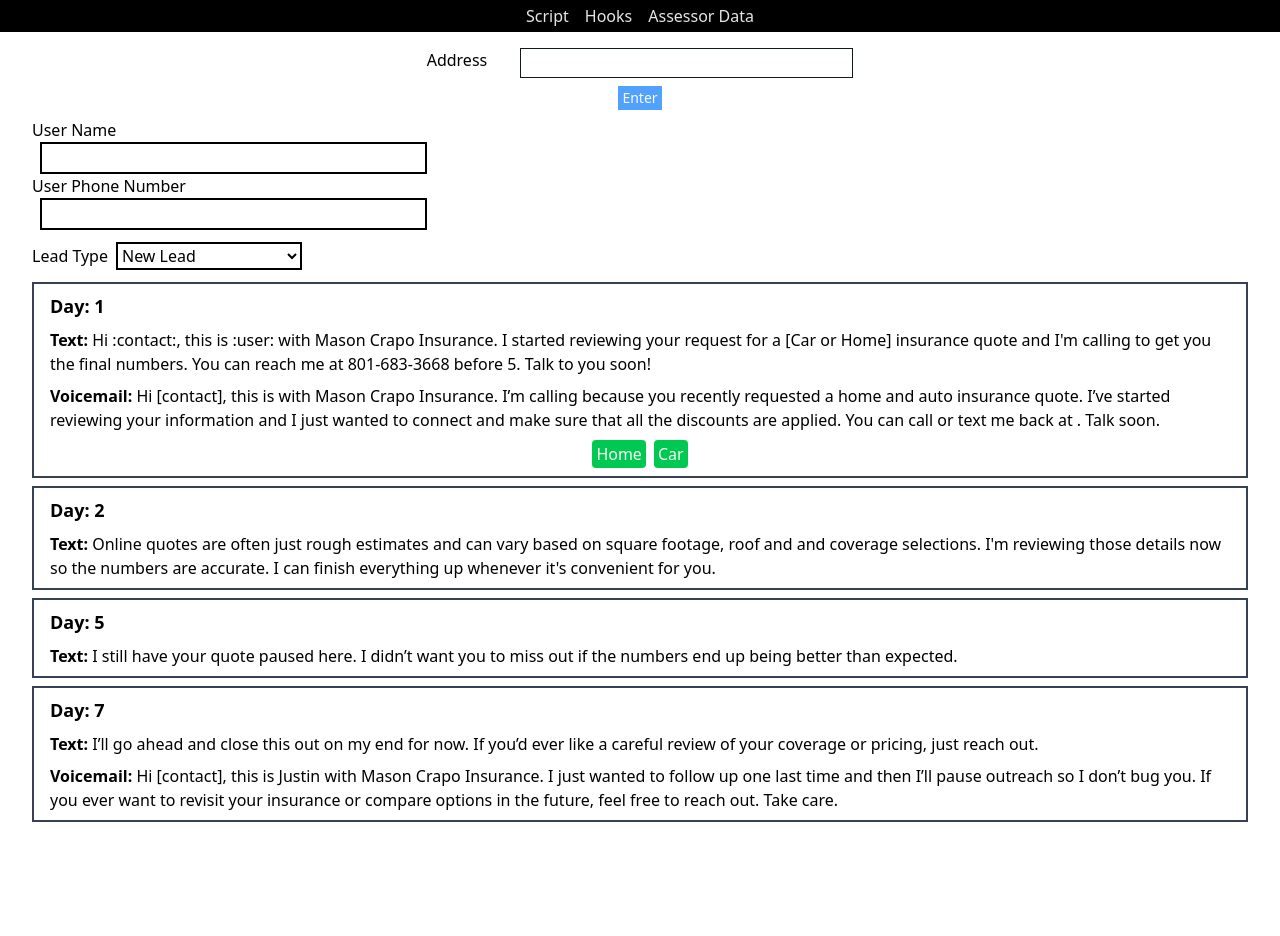
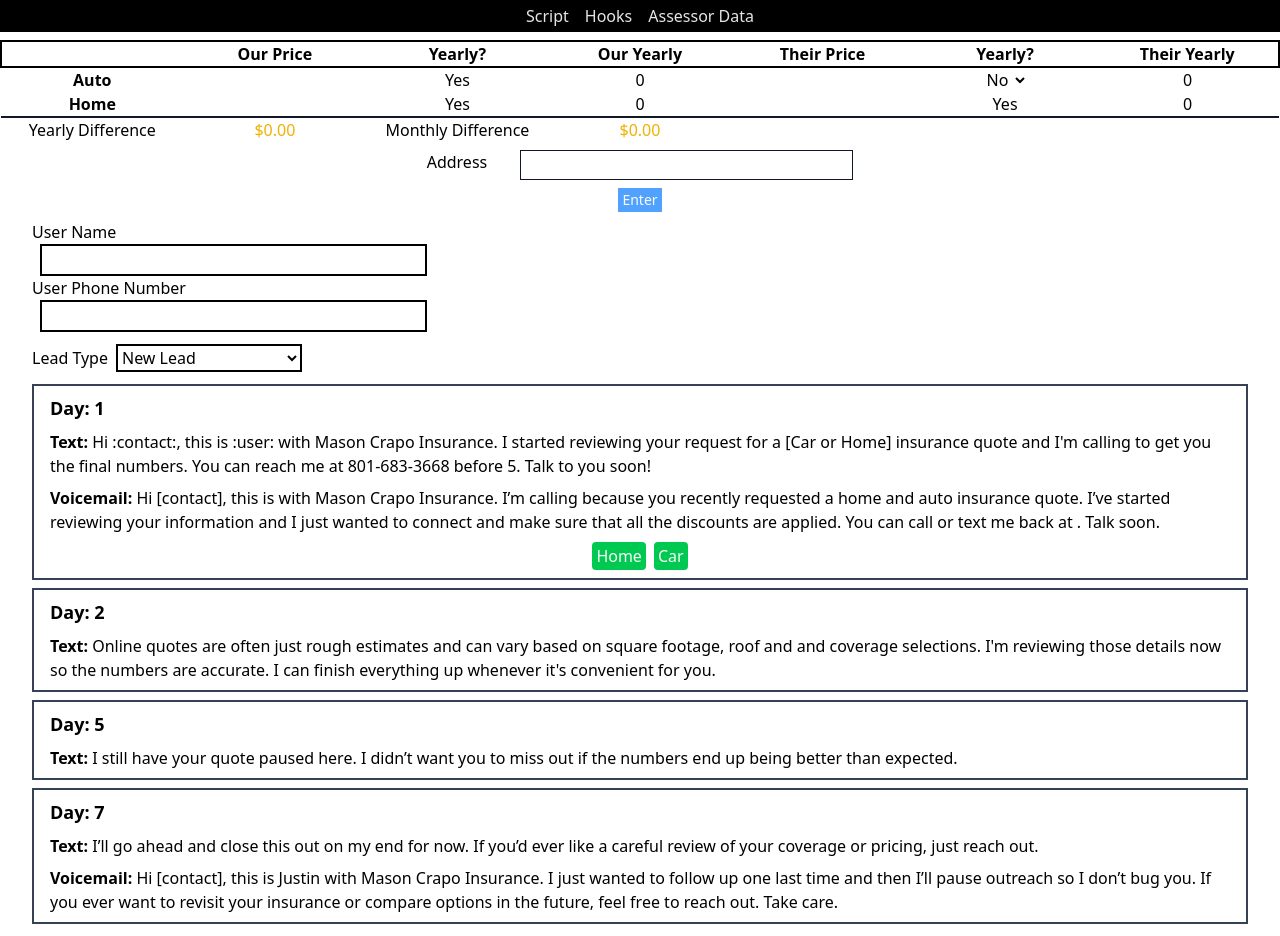
Before and after one commit to Jpatrick6420/propertyandcasualtywebsite, a React (Vite) app: page / in a window 1280 px wide. Before the commit the page ends 834 px from the top, so only its background shows below. Built offline with nearby package versions, Linux system fonts and the light colour scheme.

Commit message:
added table

```diff
--- /dev/null
+++ b/src/components/table.jsx
@@ -0,0 +1,272 @@
+// import { useState } from "react";
+// function Table() {
+//   const [tableData, setTableData] = useState({
+//     ourPriceAuto: 0,
+//     theirPriceAuto: 0,
+//     theirPriceAutoYearly: "false",
+//     ourPriceHome: 0,
+//     theirPriceHome: 0,
+//     ourPriceYearly: 0,
+//     theirPriceYearly: 0,
+//     basePrice: 0,
+//   });
+
+//   const handleStatsChange = (e, field) => {
+//     setTableData((prev) => {
+//       return { ...prev, [field]: e.target.value };
+//     });
+//   };
+//   const handleOurAutoPriceChange = (e) => {
+//     const price = e.target.value;
+//     setTableData((prev) => ({
+//       ...prev,
+//       ourPriceAuto: price,
+//       ourPriceYearly:
+//         Number(tableData.ourPriceAuto) + Number(tableData.ourPriceHome),
+//     }));
+//   };
+//   const handleTheirAutoPriceChange = (e) => {
+//     const price = e.target.value;
+//     setTableData((prev) => ({
+//       ...prev,
+//       theirPriceAuto: price,
+//       theirPriceYearly:
+//         Number(tableData.theirPriceAuto) + Number(tableData.theirPriceHome),
+//     }));
+//   };
+//   const handleTheirPriceYearlyChange = (e) => {
+//     const yearly = e.target.value === "true";
+//     const yearlyValue = yearly == "true" ? true : false;
+
+//     setTableData((prev) => ({
+//       ...prev,
+//       theirPriceAutoYearly: e.target.value,
+//       ...(yearlyValue
+//         ? {
+//             ourPriceAuto: Number(prev.ourPriceAuto) * 2,
+//           }
+//         : {
+//             ourPriceYearly: Number(prev.ourPriceAuto) / 2,
+//           }),
+//     }));
+//   };
+
+//   return (
+//     <table>
+//       <thead>
+//         <tr>
+//           <th></th>
+//           <th>Our Price</th>
+//           <th>Yearly</th>
+//           <th>Our Total</th>
+//           <th>Their Price</th>
+//           <th>Yearly</th>
+//           <th>Their Total</th>
+//         </tr>
+//       </thead>
+//       <tbody>
+//         <tr>
+//           <th>Auto</th>
+//           <td>
+//             <input
+//               type="number"
+//               id="our_price_auto"
+//               value={tableData.ourPriceAuto}
+//               onChange={(e) => handleOurAutoPriceChange(e)}
+//             />
+//           </td>
+//           <td>No</td>
+//           <td>{tableData.ourPriceAuto}</td>
+
+//           <td>
+//             <input
+//               type="number"
+//               id="their_price_auto"
+//               value={tableData.theirPriceAuto}
+//               onChange={(e) => handleTheirAutoPriceChange(e)}
+//             />
+//           </td>
+//           <td>
+//             <select
+//               id="their_price_yearly"
+//               value={tableData.theirPriceAutoYearly}
+//               onChange={(e) => handleTheirPriceYearlyChange(e)}
+//             >
+//               <option value="false">No</option>
+//               <option value="true">Yes</option>
+//             </select>
+//           </td>
+//           <td>{tableData.theirPriceAuto}</td>
+//         </tr>
+//         <tr>
+//           <th>Home</th>
+//           <td>
+//             <input
+//               type="number"
+//               id="our_price_home"
+//               value={tableData.ourPriceHome}
+//               onChange={(e) => handleStatsChange(e, "ourPriceHome")}
+//             />
+//           </td>
+//           <td>No</td>
+//           <td>{tableData.ourPriceHome}</td>
+//           <td>
+//             <input
+//               type="number"
+//               id="their_price_home"
+//               value={tableData.theirPriceHome}
+//               onChange={(e) => handleStatsChange(e, "theirPriceHome")}
+//             />
+//           </td>
+//           <td>Yes</td>
+//           <td>{tableData.theirPriceHome}</td>
+//         </tr>
+//       </tbody>
+//       <tfoot>
+//         <tr>
+//           <td>Difference</td>
+//           <td>
+//             {Number(tableData.ourPriceAuto) +
+//               Number(tableData.ourPriceHome) -
+//               (Number(tableData.theirPriceAuto) +
+//                 Number(tableData.theirPriceHome))}
+//           </td>
+//         </tr>
+//       </tfoot>
+//     </table>
+//   );
+// }
+
+// export default Table;
+
+import { useState } from "react";
+
+function Table() {
+  const [tableData, setTableData] = useState({
+    ourPriceAuto: "",
+    theirPriceAuto: "",
+    theirPriceAutoYearly: "false",
+    ourPriceHome: "",
+    theirPriceHome: "",
+  });
+
+  const handleChange = (e, field) => {
+    setTableData((prev) => ({
+      ...prev,
+      [field]: e.target.value,
+    }));
+  };
+
+  const num = (value) => Number(value || 0);
+
+  const theirAutoYearly =
+    tableData.theirPriceAutoYearly === "true"
+      ? num(tableData.theirPriceAuto)
+      : num(tableData.theirPriceAuto) * 2;
+  const ourAutoYearly = num(tableData.ourPriceAuto) * 2;
+
+  const ourTotal = ourAutoYearly + num(tableData.ourPriceHome);
+  const theirTotal = theirAutoYearly + num(tableData.theirPriceHome);
+
+  const difference = ourTotal - theirTotal;
+
+  return (
+    <table className="w-full  table-fixed ">
+      <thead className="w-full border-2 ">
+        <tr className=" ">
+          <th></th>
+          <th className="text-center ">Our Price</th>
+          <th className="text-center ">Yearly?</th>
+          <th className="text-center ">Our Yearly</th>
+          <th className="text-center ">Their Price</th>
+          <th className="text-center ">Yearly?</th>
+          <th className="text-center ">Their Yearly</th>
+        </tr>
+      </thead>
+
+      <tbody>
+        <tr>
+          <th>Auto</th>
+          <td className="w-full">
+            {tableData.ourPriceAuto != "" ? "$" : ""}
+            <input
+              type="number"
+              value={tableData.ourPriceAuto}
+              onChange={(e) => handleChange(e, "ourPriceAuto")}
+            />
+          </td>
+          <td className="w-full text-center">Yes</td>
+          <td className="w-full text-center">
+            {tableData.theirPriceAutoYearly
+              ? tableData.ourPriceAuto * 2
+              : tableData.ourPriceAuto / 2}
+          </td>
+
+          <td className="w-full text-center">
+            {tableData.theirPriceAuto != "" ? "$" : ""}
+            <input
+              type="number"
+              value={tableData.theirPriceAuto}
+              onChange={(e) => handleChange(e, "theirPriceAuto")}
+            />
+          </td>
+          <td className="w-full text-center">
+            <select
+              value={tableData.theirPriceAutoYearly}
+              onChange={(e) => handleChange(e, "theirPriceAutoYearly")}
+            >
+              <option value="false">No</option>
+              <option value="true">Yes</option>
+            </select>
+          </td>
+          <td className="w-full text-center"> {theirAutoYearly}</td>
+        </tr>
+
+        <tr>
+          <th className="w-full text-center">Home</th>
+          <td className="w-full text-center">
+            {tableData.ourPriceHome != "" ? "$" : ""}
+            <input
+              type="number"
+              value={tableData.ourPriceHome}
+              onChange={(e) => handleChange(e, "ourPriceHome")}
+            />
+          </td>
+          <td className="w-full text-center">Yes</td>
+          <td className="w-full text-center">{num(tableData.ourPriceHome)}</td>
+
+          <td className="w-full text-center">
+            <input
+              type="number"
+              value={tableData.theirPriceHome}
+              onChange={(e) => handleChange(e, "theirPriceHome")}
+            />
+          </td>
+          <td className="w-full text-center">Yes</td>
+          <td className="w-full text-center">
+            {num(tableData.theirPriceHome)}
+          </td>
+        </tr>
+      </tbody>
+
+      <tfoot className="border-t-2 border-gray-900">
+        <tr>
+          <td className="text-center w-full ">Yearly Difference</td>
+          <td
+            className={`text-center w-full ${difference >= 100 ? "text-red-500" : difference >= -100 ? "text-yellow-500" : "text-green-500"}`}
+          >
+            ${difference.toFixed(2)}
+          </td>
+          <td className="text-center w-full">Monthly Difference</td>
+          <td
+            className={`text-center w-full ${difference >= 100 ? "text-red-500" : difference >= -100 ? "text-yellow-500" : "text-green-500"}`}
+          >
+            ${(difference / 12).toFixed(2)}
+          </td>
+        </tr>
+      </tfoot>
+    </table>
+  );
+}
+
+export default Table;
--- a/src/features/ZipCodeSection.jsx
+++ b/src/features/ZipCodeSection.jsx
@@ -13,6 +13,7 @@
 } from "../data/zip_code_list.js";
 import Popup from "../components/Popup.jsx";
 import { useState } from "react";
+import Table from "../components/table.jsx";
 
 function ZipCodeSection() {
   const allZips = [
@@ -32,30 +33,30 @@
 
   const [isPopUp, setIsPopUp] = useState(false);
 
-  const openGoogleMaps = (address) => {
-    const formatted = address.trim().replace(/\s+/g, "+");
-    const url = `https://www.google.com/maps/search/?api=1&query=${encodeURIComponent(
-      formatted,
-    )}`;
-    const win = window.open(url, "_blank");
+  // const openGoogleMaps = (address) => {
+  //   const formatted = address.trim().replace(/\s+/g, "+");
+  //   const url = `https://www.google.com/maps/search/?api=1&query=${encodeURIComponent(
+  //     formatted,
+  //   )}`;
+  //   const win = window.open(url, "_blank");
 
-    if (!win) {
-      alert("Popup blocked! Please allow popups for this site.");
-    }
-  };
+  //   if (!win) {
+  //     alert("Popup blocked! Please allow popups for this site.");
+  //   }
+  // };
 
-  const openZillowDirect = (address) => {
-    // Zillow URLs use hyphens, not plus signs or spaces
-    const slug = encodeURIComponent(address.replace(/\s+/g, "-"));
-    const url = `https://www.zillow.com/homes/${slug}_rb/`;
-    window.open(url, "_blank");
-  };
+  // const openZillowDirect = (address) => {
+  //   // Zillow URLs use hyphens, not plus signs or spaces
+  //   const slug = encodeURIComponent(address.replace(/\s+/g, "-"));
+  //   const url = `https://www.zillow.com/homes/${slug}_rb/`;
+  //   window.open(url, "_blank");
+  // };
 
-  const openZillowAndGoogle = (address) => {
-    openGoogleMaps(address);
-    openZillowDirect(address);
-    setCurrentAddress("");
-  };
+  // const openZillowAndGoogle = (address) => {
+  //   openGoogleMaps(address);
+  //   openZillowDirect(address);
+  //   setCurrentAddress("");
+  // };
 
   const zipCodeInput = (address) => {
     const match = address.match(/\b\d{5}(?:-\d{4})?$/);
@@ -123,6 +124,8 @@
     }
   };
   return (
+    <>
+      <Table />
       <div className="lg:flex lg:justify-center ">
         <form method="put" action="/" className="lg:w-1/3">
           <div className="my-2 md:grid md:grid-cols-5 sm:flex sm:justify-center relative ">
@@ -154,6 +157,7 @@
           </div>
         </form>
       </div>
+    </>
   );
 }
 
```
Lines whose indentation alone changed are shown as unchanged.
